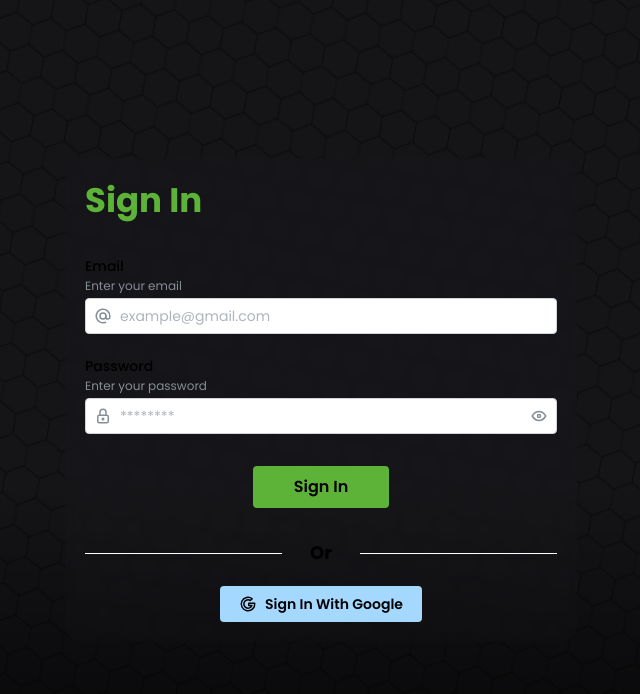
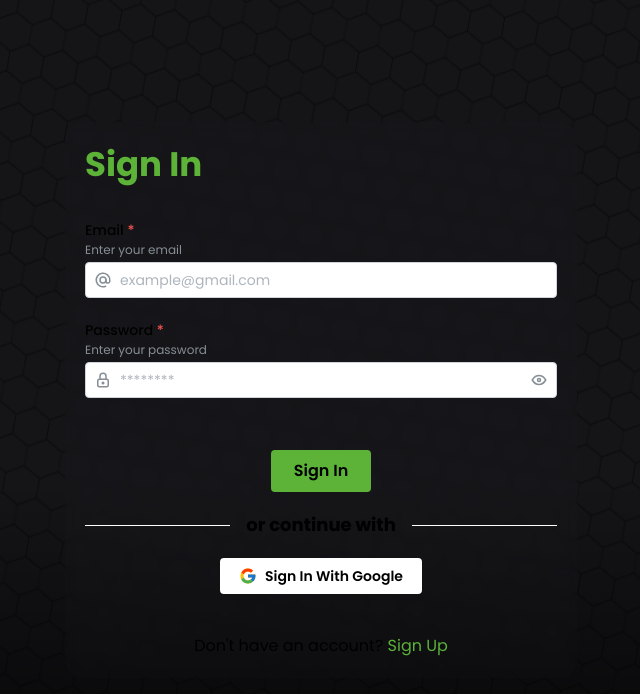
Before and after one commit to KenzoSebastian/movie-horizon, a React (Vite) app: page /signin in a window 1280 px wide. Shown: the top 694 px of the page, without its empty margins (319-959 px from the left). Built offline with nearby package versions, Linux system fonts and the light colour scheme.

Commit message:
feat:validation using zod

```diff
--- a/package.json
+++ b/package.json
@@ -12,6 +12,7 @@
   "dependencies": {
     "@mantine/carousel": "^7.15.1",
     "@mantine/core": "^7.15.1",
+    "@mantine/form": "^7.16.1",
     "@mantine/hooks": "^7.15.1",
     "@supabase/auth-ui-react": "^0.4.7",
     "@supabase/auth-ui-shared": "^0.1.8",
@@ -21,7 +22,9 @@
     "embla-carousel-react": "^7.1.0",
     "react": "^18.3.1",
     "react-dom": "^18.3.1",
-    "react-router-dom": "^7.1.0"
+    "react-icons": "^5.4.0",
+    "react-router-dom": "^7.1.0",
+    "zod": "^3.24.1"
   },
   "devDependencies": {
     "@eslint/js": "^9.17.0",
--- /dev/null
+++ b/src/component/fragments/AuthForm.jsx
@@ -0,0 +1,65 @@
+import { Box, Button, TextInput } from "@mantine/core";
+import { useForm, zodResolver } from "@mantine/form";
+import { z } from "zod";
+import useFormIcon from "../../hooks/useFormIcon";
+import { emailSchema, passwordSchema } from "../../utils/validationSchemas";
+
+const AuthForm = ({ ...props }) => {
+  const { visiblePassword, emailIcon, passwordIcon, eyeIcon } = useFormIcon();
+
+  const form = useForm({
+    mode: "uncontrolled",
+    initialValues: {
+      email: "",
+      password: "",
+    },
+    validateInputOnChange: true,
+    validate: zodResolver(
+      z.object({
+        email: emailSchema,
+        password: passwordSchema,
+      })
+    ),
+  });
+
+  return (
+    <form onSubmit={form.onSubmit(props.handleSubmit)}>
+      <TextInput
+        withAsterisk
+        label="Email"
+        leftSection={emailIcon}
+        description="Enter your email"
+        placeholder="example@gmail.com"
+        type="text"
+        mb={"lg"}
+        key={form.key("email")}
+        {...form.getInputProps("email")}
+      />
+      <TextInput
+        withAsterisk
+        label="Password"
+        leftSection={passwordIcon}
+        rightSection={eyeIcon}
+        description="Enter your password"
+        placeholder="********"
+        type={visiblePassword ? "text" : "password"}
+        key={form.key("password")}
+        {...form.getInputProps("password")}
+      />
+      <Box mt={"xl"} className="flex justify-center">
+        <Button
+          radius="sm"
+          c={"black"}
+          mt={20}
+          size="md"
+          type="submit"
+          className="bg-primary hover:bg-primaryDark hover:scale-105 transition-all duration-200"
+        >
+          {props.titleButton}
+        </Button>
+      </Box>
+    </form>
+  );
+};
+
+export default AuthForm;
--- /dev/null
+++ b/src/hooks/useFormIcon.jsx
@@ -0,0 +1,27 @@
+import { IconAt, IconEye, IconEyeOff, IconLock } from "@tabler/icons-react";
+import { useState } from "react";
+
+const useFormIcon = () => {
+  const [visiblePassword, setVisiblePassword] = useState(false);
+
+  const emailIcon = <IconAt size={18} />;
+  const passwordIcon = <IconLock size={18} />;
+  const eyeIcon =
+    visiblePassword ? (
+      <IconEyeOff
+        size={18}
+        className="eye-password"
+        onClick={() => setVisiblePassword((prev) => !prev)}
+      />
+    ) : (
+      <IconEye
+        size={18}
+        className="eye-password"
+        onClick={() => setVisiblePassword((prev) => !prev)}
+      />
+    );
+
+  return { visiblePassword, emailIcon, passwordIcon, eyeIcon };
+};
+
+export default useFormIcon;
--- /dev/null
+++ b/src/hooks/useOAuthGoogle.js
@@ -0,0 +1,36 @@
+import { useEffect, useState } from "react";
+import { supabase } from "../../database/supabaseClient";
+
+export const useOAuthGoogle = () => {
+    const [session, setSession] = useState(null);
+
+    useEffect(() => {
+      supabase.auth.getSession().then(({ data: { session } }) => {
+        setSession(session);
+      });
+
+      const {
+        data: { subscription },
+      } = supabase.auth.onAuthStateChange((_event, session) => {
+        setSession(session);
+      });
+
+      return () => subscription.unsubscribe();
+    }, []);
+
+    // useEffect(() => {
+    //   session && console.log(session.user.email);
+    // }, [session]);
+
+    const handleSignOut = async () => {
+      const { error } = await supabase.auth.signOut();
+    }
+
+    const handleSignIn = async () => {
+      await supabase.auth.signInWithOAuth({
+        provider: "google",
+      });
+  }
+
+    return { session, handleSignOut, handleSignIn };
+}
--- a/src/index.css
+++ b/src/index.css
@@ -3,7 +3,7 @@
 @tailwind utilities;
 
 body {
-  background-color: #ffff;
+  background-color: #f7f7f7;
 }
 
 @layer components {
--- a/src/pages/signin.jsx
+++ b/src/pages/signin.jsx
@@ -1,32 +1,28 @@
-import { Box, Title, TextInput, Button } from "@mantine/core";
+import { Box, Button, Title } from "@mantine/core";
+import { FcGoogle } from "react-icons/fc";
+import { Link } from "react-router-dom";
 import Background from "../component/Elements/Background";
-import {
-  IconAt,
-  IconLock,
-  IconEye,
-  IconEyeOff,
-  IconBrandGoogle,
-} from "@tabler/icons-react";
+import AuthForm from "../component/fragments/AuthForm";
+import { useOAuthGoogle } from "../hooks/useOAuthGoogle";
+import { supabase } from "../../database/supabaseClient";
 import { useState } from "react";
+import { BiSolidErrorCircle } from "react-icons/bi";
 
 const SignIn = () => {
-  const [visiblePassword, setVisiblePassword] = useState(false);
+  const { handleSignIn } = useOAuthGoogle();
+  const [error, setError] = useState(null);
 
-  const emailIcon = <IconAt size={18} />;
-  const passwordIcon = <IconLock size={18} />;
-  const eyeIcon = visiblePassword ? (
-    <IconEyeOff
-      size={18}
-      className="eye-password"
-      onClick={() => setVisiblePassword((prev) => !prev)}
-    />
-  ) : (
-    <IconEye
-      size={18}
-      className="eye-password"
-      onClick={() => setVisiblePassword((prev) => !prev)}
-    />
-  );
+  const handleSubmit = async (values) => {
+    console.log(values.email, values.password);
+    const { data, error } = await supabase.auth.signInWithPassword({
+      email: values.email,
+      password: values.password,
+    });
+    if (error) {
+      setError(error.message);
+    }
+  };
+
   return (
     <Box className="flex justify-center min-h-screen items-center">
       <Background />
@@ -38,53 +34,39 @@ const SignIn = () => {
         <Title mb={"xl"} className="text-primary">
           Sign In
         </Title>
-        <TextInput
-          label="Email"
-          leftSection={emailIcon}
-          description="Enter your email"
-          placeholder="example@gmail.com"
-          type="email"
-          mb={"lg"}
-        />
-        <TextInput
-          label="Password"
-          leftSection={passwordIcon}
-          rightSection={eyeIcon}
-          description="Enter your password"
-          placeholder="********"
-          type={visiblePassword ? "text" : "password"}
-        />
-        <Box my={"xl"} className="flex justify-center">
-          <Button
-            radius="sm"
-            c={"black"}
-            px={40}
-            size="md"
-            className="bg-primary hover:bg-primaryDark hover:scale-105 transition-all duration-200"
-          >
-            Sign In
-          </Button>
-        </Box>
-        <Box className="flex justify-between items-center">
-          <span className="w-5/12 h-[1px] bg-white"></span>
-          <Title order={4} className="text-center">
-            Or
+        <AuthForm titleButton="Sign In" handleSubmit={handleSubmit} />
+        {error && (
+          <p className="text-center mt-2 text-sm text-red-500">
+            <BiSolidErrorCircle size={18} className="inline-block mr-2" />
+            {error}
+          </p>
+        )}
+        <Box className="flex justify-between items-center gap-4 mt-5">
+          <span className="h-[1px] bg-white flex-1"></span>
+          <Title order={4} className="text-center text-normal">
+            or continue with
           </Title>
-          <span className="w-5/12 h-[1px] bg-white"></span>
+          <span className="h-[1px] bg-white flex-1"></span>
         </Box>
         <Box className="flex justify-center">
           <Button
             radius="sm"
             size="sm"
-            bg={"blue.2"}
             c={"black"}
-            mt={"lg"}
-            className="flex items-center"
+            my={"lg"}
+            className="bg-white flex items-center hover:bg-gray-100 hover:scale-105 transition-all duration-200"
+            onClick={handleSignIn}
           >
-            <IconBrandGoogle size={18} className="mr-2" />
+            <FcGoogle className="mr-2" size={18} />
             Sign In With Google
           </Button>
         </Box>
+        <p className="text-center mt-5">
+          Don't have an account?{" "}
+          <Link to="/signup" className="text-primary">
+            Sign Up
+          </Link>
+        </p>
       </Box>
     </Box>
   );
--- a/src/pages/signup.jsx
+++ b/src/pages/signup.jsx
@@ -1,65 +1,53 @@
-import { Box, Button, Title } from "@mantine/core";
+import { Box, Title } from "@mantine/core";
+import { Link } from "react-router-dom";
 import Background from "../component/Elements/Background";
-import { useEffect, useState } from "react";
+import AuthForm from "../component/fragments/AuthForm";
 import { supabase } from "../../database/supabaseClient";
-import { Auth } from "@supabase/auth-ui-react";
-import { ThemeSupa } from "@supabase/auth-ui-shared";
+import { useState } from "react";
+import { BiSolidErrorCircle } from "react-icons/bi";
 
 const SignUp = () => {
-  const [session, setSession] = useState(null);
+  const [error, setError] = useState(null);
+  const handleSubmit = async (values) => {
+    console.log(values.email, values.password);
+    const { data, error } = await supabase.auth.signUp({
+      email: values.email,
+      password: values.password,
+    });
+    console.log(data);
+    console.log(error);
+    if (error) {
+      setError(error.message);
+    } else {
+      window.location.href = "/signin";
+    }
+  };
 
-  useEffect(() => {
-    supabase.auth.getSession().then(({ data: { session } }) => {
-      setSession(session);
-    });
-
-    const {
-      data: { subscription },
-    } = supabase.auth.onAuthStateChange((_event, session) => {
-      setSession(session);
-    });
-
-    return () => subscription.unsubscribe();
-  }, []);
-
-  useEffect(() => {
-    session && console.log(session.user.email);
-  }, [session]);
-
-  const handleSignOut = async () => {
-    const { error } = await supabase.auth.signOut();
-  }
-
-  const handleSignIn = async () => {
-    await supabase.auth.signInWithOAuth({
-      provider: "google",
-    });
-  }
-
-  if (!session) {
-    return (
-      <Box className="flex justify-center min-h-screen items-center">
-        <Background />
-        <Auth supabaseClient={supabase} theme={ThemeSupa} />
-        <Button variant="outline" onClick={handleSignIn}>Sign In With Google</Button>
+  return (
+    <Box className="flex justify-center min-h-screen items-center">
+      <Background />
+      <Box
+        p="lg"
+        m="xl"
+        className="w-full md:w-2/3 lg:w-2/5 rounded-2xl backdrop-blur-[5px] bg-navbar/10"
+      >
+        <Title mb={"xl"} className="text-primary">
+          Sign Up
+        </Title>
+        <AuthForm titleButton="Sign Up" handleSubmit={handleSubmit} />
+        {error && <p className="text-center mt-2 text-sm text-red-500">
+          <BiSolidErrorCircle size={18} className="inline-block mr-2" />
+          {error}
+        </p>}
+        <p className="text-center mt-5">
+          Have an account?{" "}
+          <Link to="/signin" className="text-primary">
+            Sign Up
+          </Link>
+        </p>
       </Box>
-    );
-  } else {
-    return (
-      <div>
-        <h2>{session.user.email}</h2>
-        <button onClick={handleSignOut}>Sign Out</button>
-      </div>
-    );
-  }
-  // return (
-  //   <Box className="flex justify-center min-h-screen items-center">
-  //     <Background />
-  //     <Box>
-  //       <Title>Sign Up</Title>
-  //     </Box>
-  //   </Box>
-  // );
+    </Box>
+  );
 };
 
 export default SignUp;
--- /dev/null
+++ b/src/utils/validationSchemas.js
@@ -0,0 +1,24 @@
+import { z } from "zod";
+
+export const emailSchema = z
+  .string()
+  .email({ message: "Invalid email address" })
+  .nonempty({
+    message: "Email is required",
+  });
+
+export const passwordSchema = z
+  .string()
+  .min(8, {
+    message: "Password must be at least 8 characters",
+  })
+  .regex(/[a-z]/, {
+    message: "Password must contain at least one lowercase letter",
+  })
+  .regex(/[A-Z]/, {
+    message: "Password must contain at least one uppercase letter",
+  })
+  .regex(/[0-9]/, { message: "Password must contain at least one number" })
+  .nonempty({
+    message: "Password is required",
+  });
```
Also changed, not shown: 1 other file (tests, documents, lock files or other folders).
